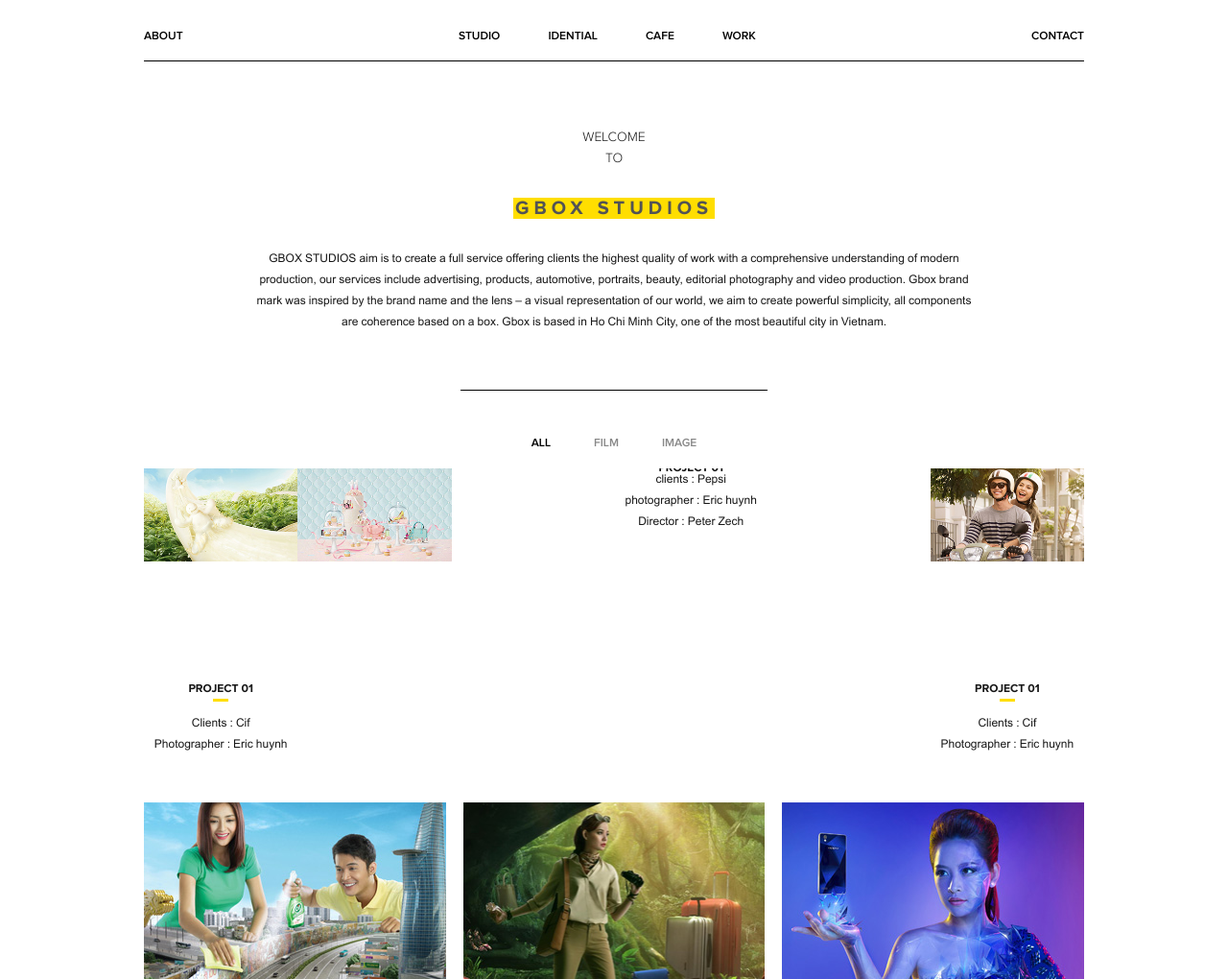
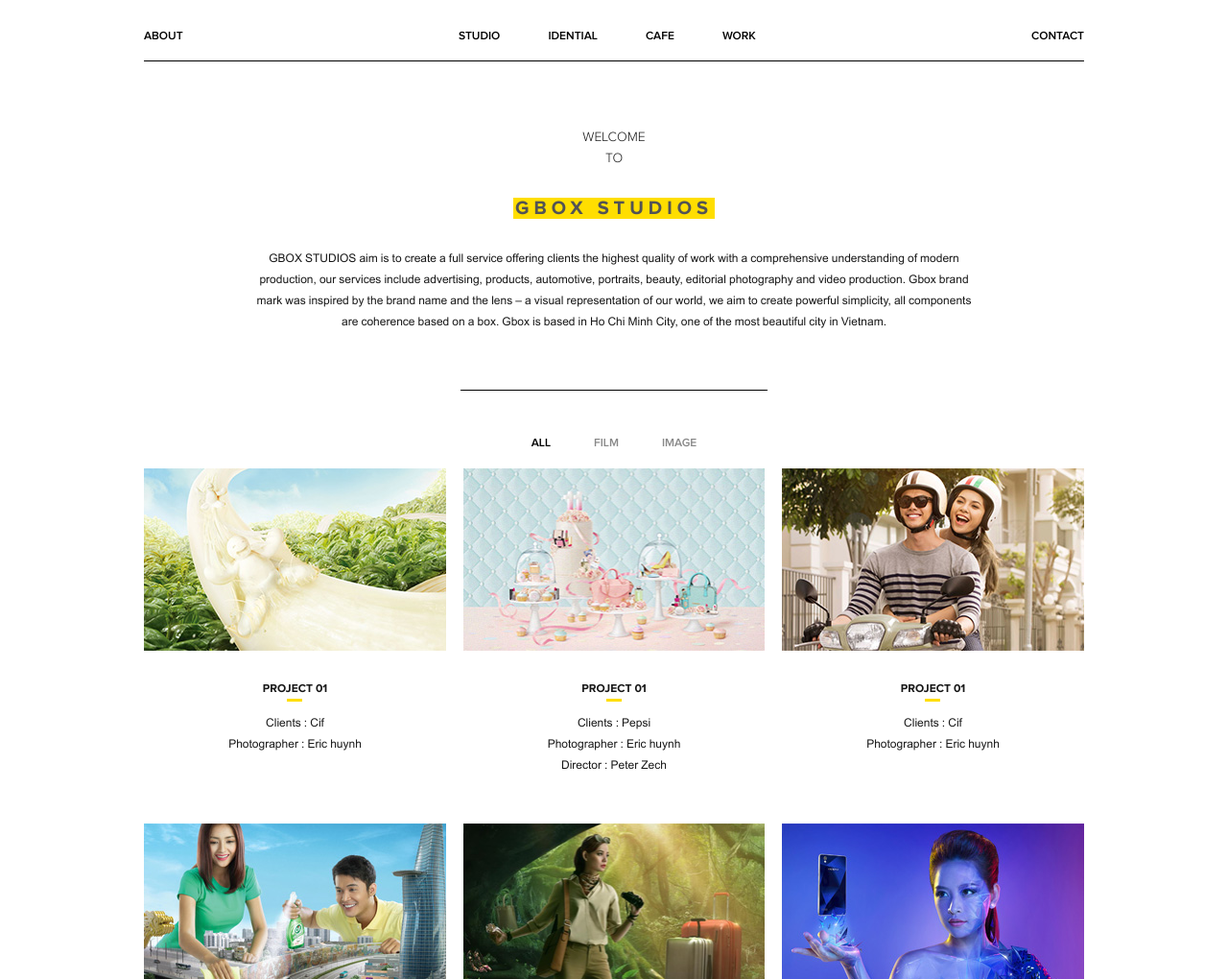
Before and after one commit to phamhuy2108/gbox.github.io, a plain HTML site: page index.html in a window 1280 px wide. Shown: the part 80-1100 px from the top of the page at 96% size. Drawn offline with Linux system fonts and the light colour scheme.

Commit message:
Update index.html

```diff
--- a/index.html
+++ b/index.html
@@ -110,8 +110,8 @@
                                 <p class="item__description text">Clients : Cif</p>
                                 <p class="item__description text">photographer : Eric huynh</p>
                             </a>
-                            <div class="item">
-                                <a href="detail.html" class="item__img">
+                            <a href="detail.html" class="item">
+                                <div class="item__img">
                                     <img src="img/product2.jpg" alt="">
                                 </div>
                                 <h3 class="item__name title">project 01</h3>
```
